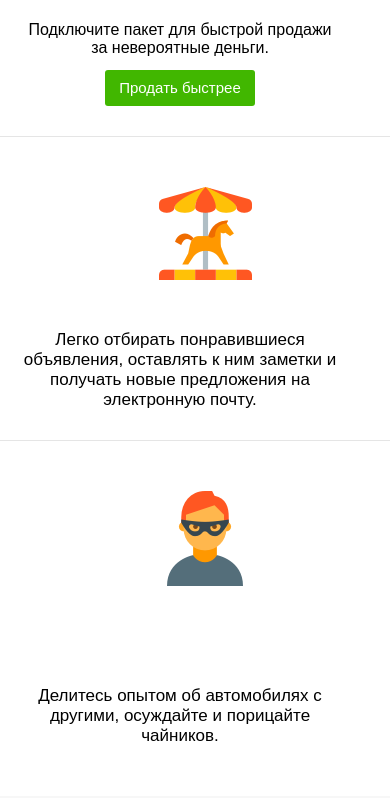
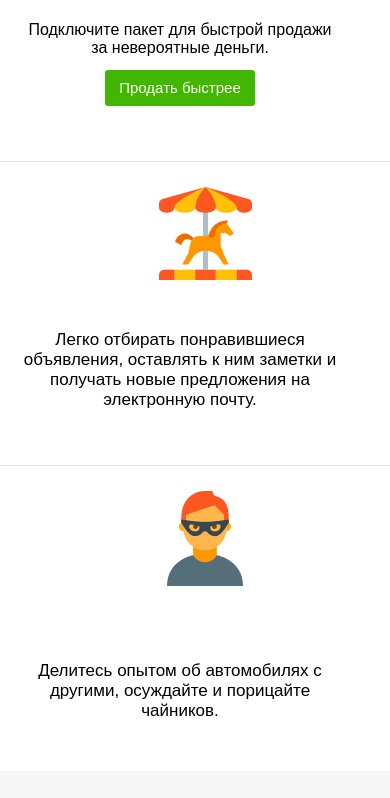
Before and after one commit to TamaraBatieva/YaTest, a plain HTML site: page email/index.html in a window 390 px wide. Shown: the part 1120-1918 px from the top of the page. Drawn offline with Linux system fonts and the light colour scheme.

Commit message:
fix padding in mobile view for first row column and second row column

```diff
--- a/email/index.html
+++ b/email/index.html
@@ -262,7 +262,7 @@
                                                        style="border-spacing:0;font-family: Arial, sans-serif;color:#000000;">
                                                     <tr>
                                                         <td class="inner"
-                                                            style="padding-top:50px;padding-bottom:0;padding-right:30px;padding-left:50px;">
+                                                            style="padding-top:50px;padding-bottom:25px;padding-right:30px;padding-left:50px;">
                                                             <table class="contents"
                                                                    style="border-spacing:0;font-family: Arial, sans-serif;color:#000000;width:100%;font-size:14px;text-align:center;">
                                                                 <tr>
@@ -296,7 +296,7 @@
                                                        style="border-spacing:0;font-family: Arial, sans-serif;color:#000000;">
                                                     <tr>
                                                         <td class="inner"
-                                                            style="padding-top:50px;padding-bottom:0;padding-right:50px;padding-left:20px;">
+                                                            style="padding-top:50px;padding-bottom:25px;padding-right:50px;padding-left:20px;">
                                                             <table class="contents"
                                                                    style="border-spacing:0;font-family: Arial, sans-serif;color:#000000;width:100%;font-size:16px;text-align:left;">
                                                                 <tr>
@@ -358,7 +358,7 @@
                                                        style="border-spacing:0;font-family: Arial, sans-serif;color:#000000;">
                                                     <tr>
                                                         <td class="inner"
-                                                            style="padding-top:50px;padding-bottom:0;padding-right:30px;padding-left:50px;">
+                                                            style="padding-top:25px;padding-bottom:25px;padding-right:30px;padding-left:50px;">
                                                             <table class="contents"
                                                                    style="border-spacing:0;font-family: Arial, sans-serif;color:#000000;width:100%;font-size:14px;text-align:center;">
                                                                 <tr>
@@ -391,7 +391,7 @@
                                                        style="border-spacing:0;font-family: Arial, sans-serif;color:#000000;">
                                                     <tr>
                                                         <td class="inner"
-                                                            style="padding-top:50px;padding-bottom:0;padding-right:50px;padding-left:20px;">
+                                                            style="padding-top:25px;padding-bottom:25px;padding-right:50px;padding-left:20px;">
                                                             <table class="contents"
                                                                    style="border-spacing:0;font-family: Arial, sans-serif;color:#000000;width:100%;font-size:17px;text-align:left;">
                                                                 <tr>
@@ -434,7 +434,7 @@
                                                        style="border-spacing:0;font-family: Arial, sans-serif;color:#000000;">
                                                     <tr>
                                                         <td class="inner"
-                                                            style="padding-top:50px;padding-bottom:50px;padding-right:30px;padding-left:50px;">
+                                                            style="padding-top:25px;padding-bottom:50px;padding-right:30px;padding-left:50px;">
                                                             <table class="contents"
                                                                    style="border-spacing:0;font-family: Arial, sans-serif;color:#000000;width:100%;font-size:14px;text-align:center;">
                                                                 <tr>
@@ -467,7 +467,7 @@
                                                        style="border-spacing:0;font-family: Arial, sans-serif;color:#000000;">
                                                     <tr>
                                                         <td class="inner"
-                                                            style="padding-top:50px;padding-bottom:50px;padding-right:50px;padding-left:20px;">
+                                                            style="padding-top:25px;padding-bottom:50px;padding-right:50px;padding-left:20px;">
                                                             <table class="contents"
                                                                    style="border-spacing:0;font-family: Arial, sans-serif;color:#000000;width:100%;font-size:17px;text-align:left;">
                                                                 <tr>
--- a/email/style.css
+++ b/email/style.css
@@ -171,7 +171,12 @@ a {
         padding-left: 20px !important;
         padding-right: 20px !important;
     }
-
+    .feature1 .right .inner {
+        padding-top: 25px !important;
+    }
+    .feature3 .left .inner {
+        padding-bottom: 25px !important;
+    }
 }
 
 @media (max-width: 400px) {
@@ -227,4 +232,10 @@ a {
         padding-left: 20px !important;
         padding-right: 20px !important;
     }
+    .feature1 .right .inner {
+        padding-top: 25px !important;
+    }
+    .feature3 .left .inner {
+        padding-bottom: 25px !important;
+    }
 }
```
